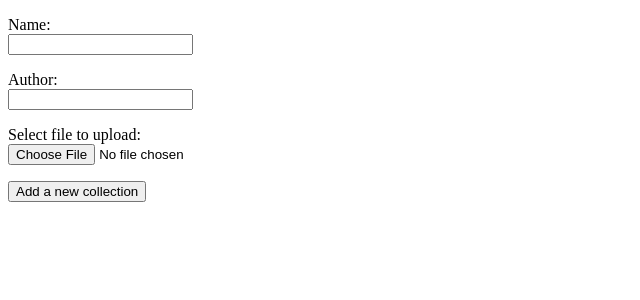
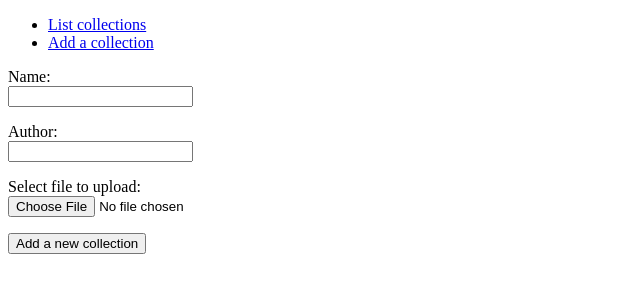
Before and after one commit to ilmari666/tsoha, a Flask app: page /collections/new in a window 1280 px wide. Shown: the top 300 px of the page, without its empty margins (0-640 px from the left). Run offline with Flask 2, Linux system fonts and the light colour scheme.

Commit message:
simple navi

```diff
--- a/application/collections/views.py
+++ b/application/collections/views.py
@@ -22,10 +22,16 @@ def collection_create():
 def collections_list():
   return render_template("collections/list.html", collections = Collection.query.all())
 
-
 @app.route("/collections/publish/<collection_id>/", methods=["GET"])
 def collection_set_public(collection_id):
   collection = Collection.query.get(collection_id)
   collection.public = True
   db.session().commit()
   return redirect(url_for("collections_list"))
+
+@app.route("/collections/hide/<collection_id>/", methods=["GET"])
+def collection_set_private(collection_id):
+  collection = Collection.query.get(collection_id)
+  collection.public = False
+  db.session().commit()
+  return redirect(url_for("collections_list"))
--- a/application/templates/collections/list.html
+++ b/application/templates/collections/list.html
@@ -12,8 +12,10 @@
       <td>{{ collection.author }}</td>
       <td>
           {% if collection.public %}
-          Published
-          {% else %}
+          <form method="GET" action="{{ url_for('collection_set_private', collection_id=collection.id) }}">
+              <input type="submit" value="Hide"/>
+            </form>
+            {% else %}
           <form method="GET" action="{{ url_for('collection_set_public', collection_id=collection.id) }}">
             <input type="submit" value="Publish"/>
           </form>
--- a/application/templates/layout.html
+++ b/application/templates/layout.html
@@ -6,6 +6,12 @@
   </head>
 
   <body>
+
+    <ul>
+      <li><a href="{{ url_for('collections_list') }}">List collections</a></li>
+      <li><a href="{{ url_for('collection_create') }}">Add a collection</a></li>
+    </ul>
+
     {% block body %}
       <p>
         Content.
--- a/application/views.py
+++ b/application/views.py
@@ -1,6 +1,7 @@
-from flask import render_template, request
+from flask import render_template, request, redirect
 from application import app
 
 @app.route("/")
 def index():
-  return render_template("index.html")
+  return redirect("/collections")
+#  return render_template("index.html")
```
